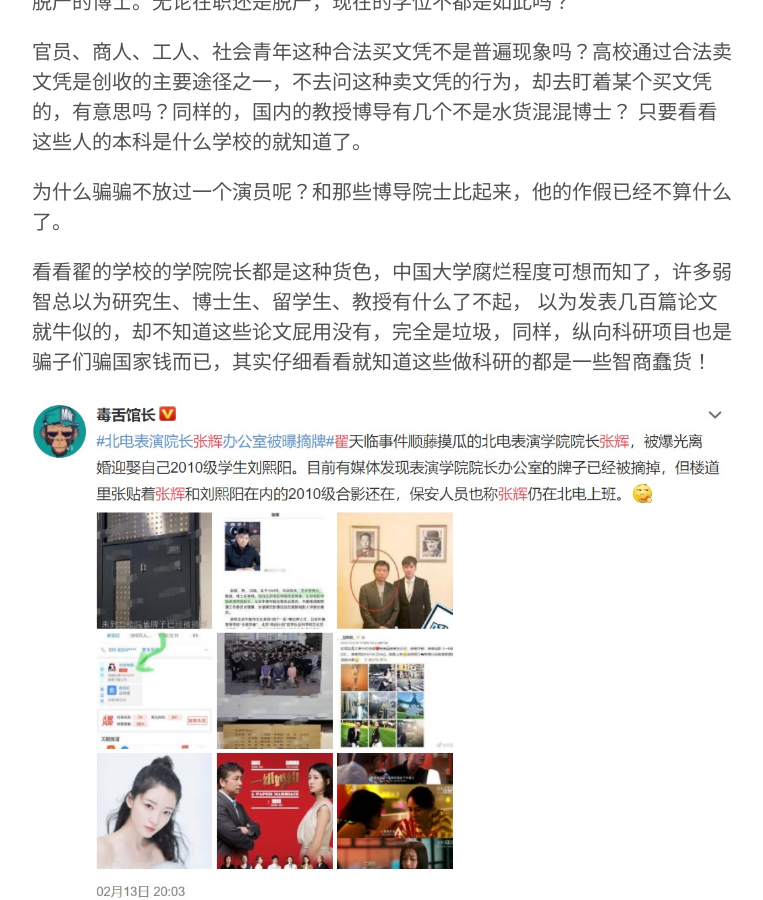
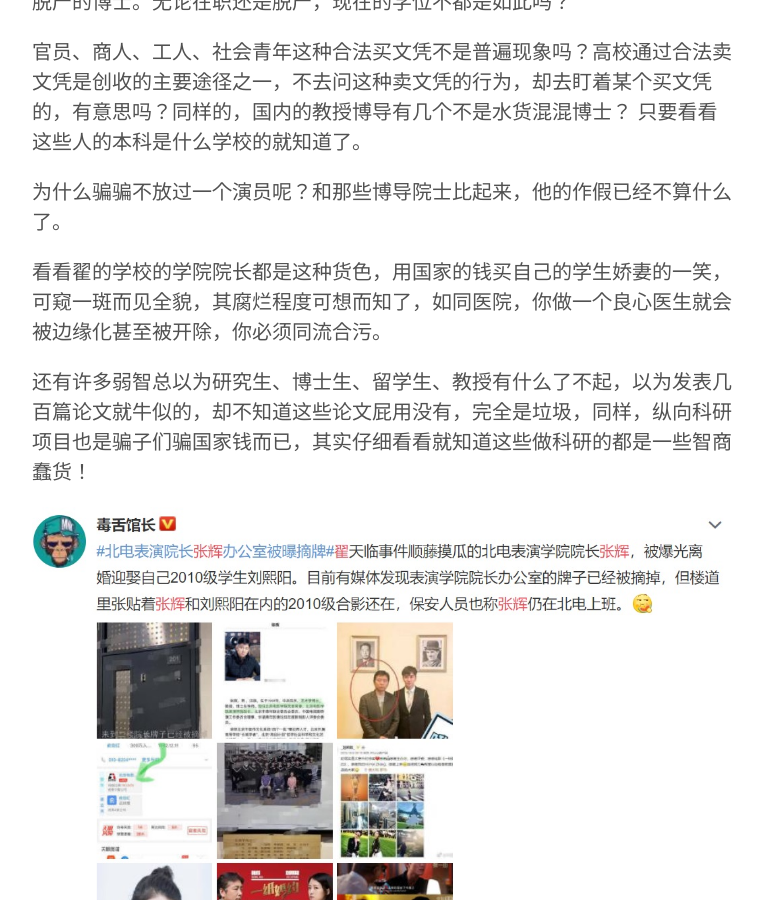
Before and after one commit to hwdong/hwdong-old.github.io, a Jekyll site: the page built from _posts/2019-02-13-翟天临只不过是沧海一粟.md, in a window 1280 px wide and 900 px high, scrolled down 304 px. Shown: the whole window, without its empty margins (258-1021 px from the left). Built offline with Jekyll 4.4.1, drawn with Linux system fonts in a browser that asks for light colours; comment, search, counter and statistics services are not loaded.

Commit message:
Update 2019-02-13-翟天临只不过是沧海一粟.md

```diff
--- a/_posts/2019-02-13-翟天临只不过是沧海一粟.md
+++ b/_posts/2019-02-13-翟天临只不过是沧海一粟.md
@@ -14,8 +14,9 @@ tags:
 
 为什么骗骗不放过一个演员呢？和那些博导院士比起来，他的作假已经不算什么了。
 
-看看翟的学校的学院院长都是这种货色，中国大学腐烂程度可想而知了，许多弱智总以为研究生、博士生、留学生、教授有什么了不起，
-以为发表几百篇论文就牛似的，却不知道这些论文屁用没有，完全是垃圾，同样，纵向科研项目也是骗子们骗国家钱而已，其实仔细看看就知道这些做科研的都是一些智商蠢货！
+看看翟的学校的学院院长都是这种货色，用国家的钱买自己的学生娇妻的一笑，可窥一斑而见全貌，其腐烂程度可想而知了，如同医院，你做一个良心医生就会被边缘化甚至被开除，你必须同流合污。
+
+还有许多弱智总以为研究生、博士生、留学生、教授有什么了不起，以为发表几百篇论文就牛似的，却不知道这些论文屁用没有，完全是垃圾，同样，纵向科研项目也是骗子们骗国家钱而已，其实仔细看看就知道这些做科研的都是一些智商蠢货！
 
 ![](https://blog.hwdong.com/images/zhanghui.jpg)
 
```
